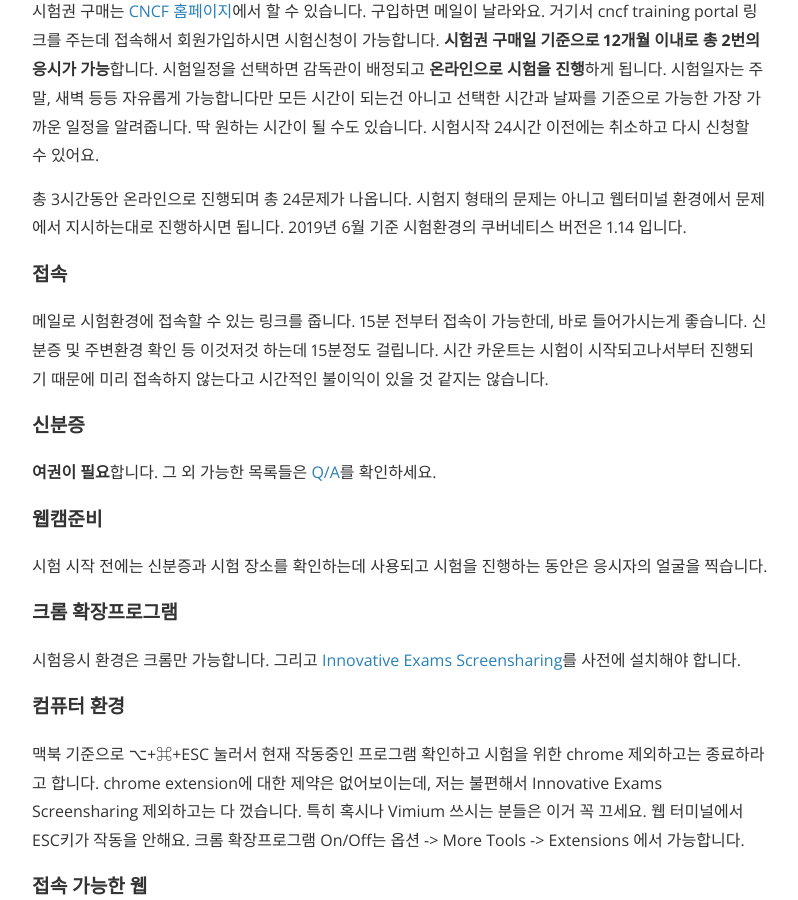
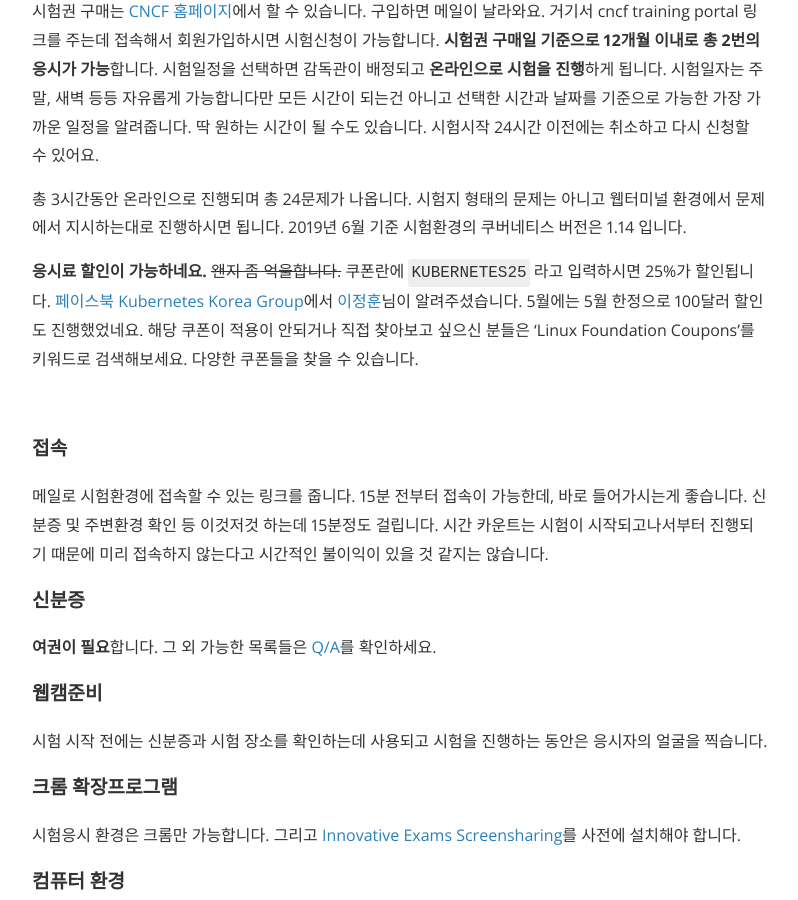
Before and after one commit to dudaji/blog, a Jekyll site: the page built from docs/_posts/kubernetes/2019-06-24-cka-acceptance-review-soonbee.md, in a window 1280 px wide and 900 px high, scrolled down 3107 px. Shown: the whole window, without its empty margins (240-1038 px from the left). Built offline with Jekyll 4.4.1, drawn with Linux system fonts in a browser that asks for light colours; nearby versions of some CDN libraries; comment, search, counter and statistics services are not loaded.

Commit message:
Update post: CKA acceptance review by soonbee

```diff
--- a/docs/_posts/kubernetes/2019-06-24-cka-acceptance-review-soonbee.md
+++ b/docs/_posts/kubernetes/2019-06-24-cka-acceptance-review-soonbee.md
@@ -83,6 +83,9 @@ twajr 님이 작성하신 [CKAD 요약 노트](https://github.com/twajr/ckad-pre
 시험권 구매는 [CNCF 홈페이지](https://www.cncf.io/certification/cka/)에서 할 수 있습니다. 구입하면 메일이 날라와요. 거기서 cncf training portal 링크를 주는데 접속해서 회원가입하시면 시험신청이 가능합니다. **시험권 구매일 기준으로 12개월 이내로 총 2번의 응시가 가능**합니다. 시험일정을 선택하면 감독관이 배정되고 **온라인으로 시험을 진행**하게 됩니다. 시험일자는 주말, 새벽 등등 자유롭게 가능합니다만 모든 시간이 되는건 아니고 선택한 시간과 날짜를 기준으로 가능한 가장 가까운 일정을 알려줍니다. 딱 원하는 시간이 될 수도 있습니다. 시험시작 24시간 이전에는 취소하고 다시 신청할 수 있어요.
 
 총 3시간동안 온라인으로 진행되며 총 24문제가 나옵니다. 시험지 형태의 문제는 아니고 웹터미널 환경에서 문제에서 지시하는대로 진행하시면 됩니다. 2019년 6월 기준 시험환경의 쿠버네티스 버전은 1.14 입니다.
+
+**응시료 할인이 가능하네요.** ~~왠지 좀 억울합니다.~~ 쿠폰란에 `KUBERNETES25` 라고 입력하시면 25%가 할인됩니다. [페이스북 Kubernetes Korea Group](https://www.facebook.com/groups/k8skr/)에서 [이정훈](https://www.facebook.com/smilehun2)님이 알려주셨습니다. 5월에는 5월 한정으로 100달러 할인도 진행했었네요. 해당 쿠폰이 적용이 안되거나 직접 찾아보고 싶으신 분들은 'Linux Foundation Coupons'를 키워드로 검색해보세요. 다양한 쿠폰들을 찾을 수 있습니다.
+
 <br/>
 
 
```
